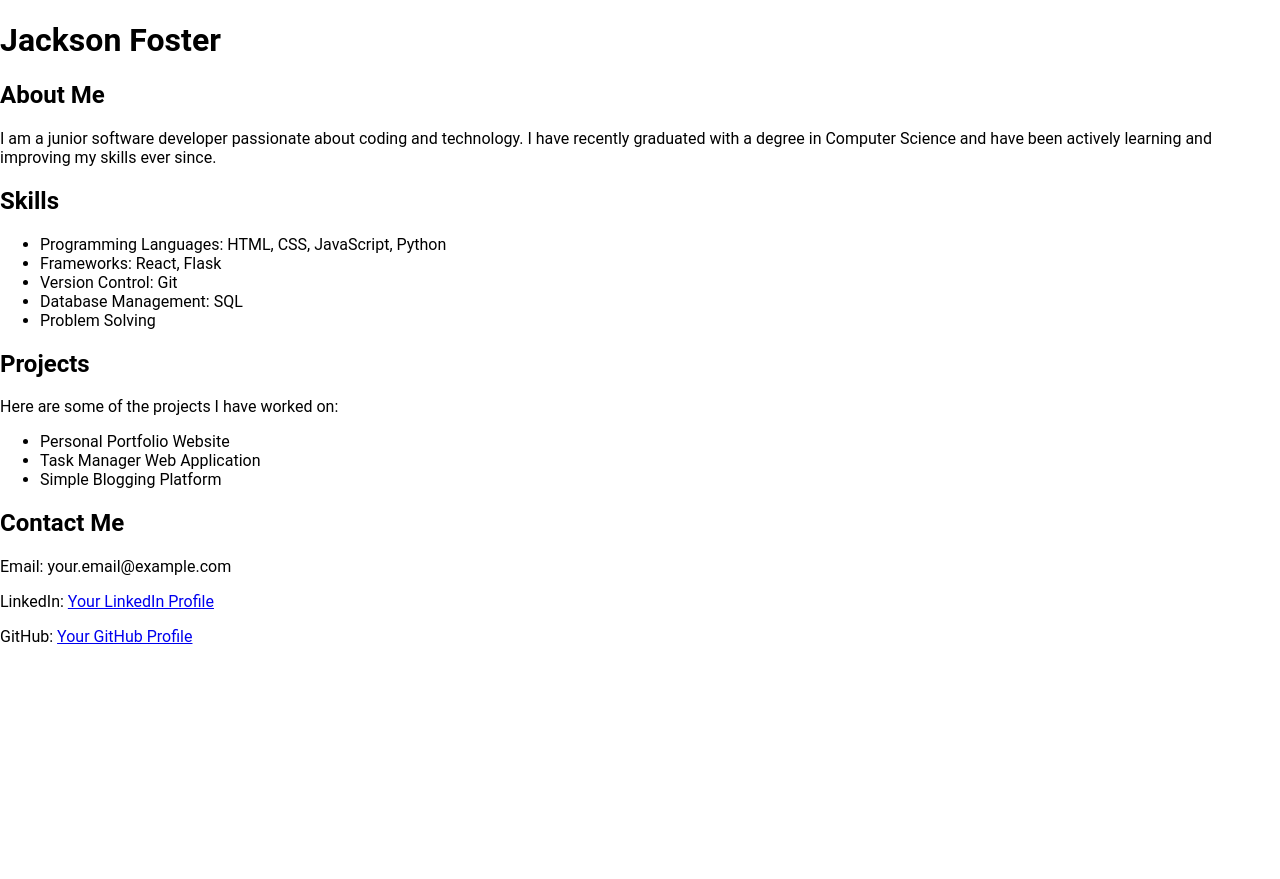
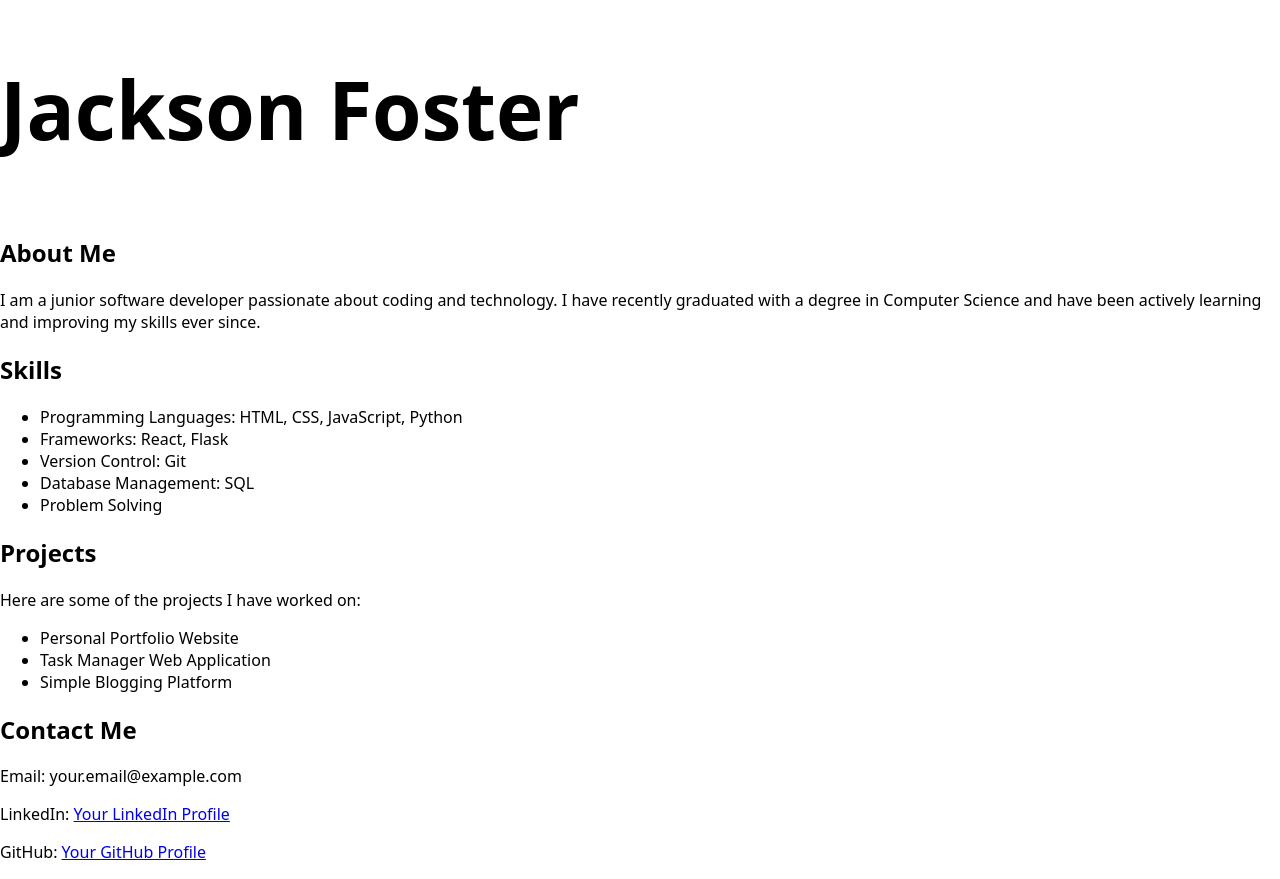
Before and after one commit to jfoster063001/jfoster063001.github.io, a plain HTML site: page index.html in a window 1280 px wide. Before the commit the page ends 821 px from the top, so only its background shows below. Drawn offline with Linux system fonts and the light colour scheme.

Commit message:
Update stylesheet.css

```diff
--- a/stylesheet.css
+++ b/stylesheet.css
@@ -1,4 +1,47 @@
-/* You can add global styles to this file, and also import other style files */
 
-html, body { height: 100%; }
-body { margin: 0; font-family: Roboto, "Helvetica Neue", sans-serif; }
+h1::before {
+    transform: scaleX(0);
+    transform-origin: bottom right;
+  }
+
+  h1:hover::before {
+    transform: scaleX(1);
+    transform-origin: bottom left;
+  }
+
+  h1::before {
+    content: " ";
+    display: block;
+    position: absolute;
+    top: 0; right: 0; bottom: 0; left: 0;
+    inset: 0 0 0 0;
+    background: hsl(200 100% 80%);
+    z-index: -1;
+    transition: transform .9s ease;
+  }
+
+  h1 {
+    position: relative;
+    font-size: 5rem;
+  }
+
+  html {
+    block-size: 100%;
+    inline-size: 100%;
+  }
+
+  body {
+    min-block-size: 100%;
+    min-inline-size: 100%;
+    margin: 0;
+    box-sizing: border-box;
+    display: grid;
+    place-content: center;
+    font-family: system-ui, sans-serif;
+  }
+
+  @media (orientation: horizontal) {
+    body {
+      grid-auto-flow: column;
+    }
+  }
```
